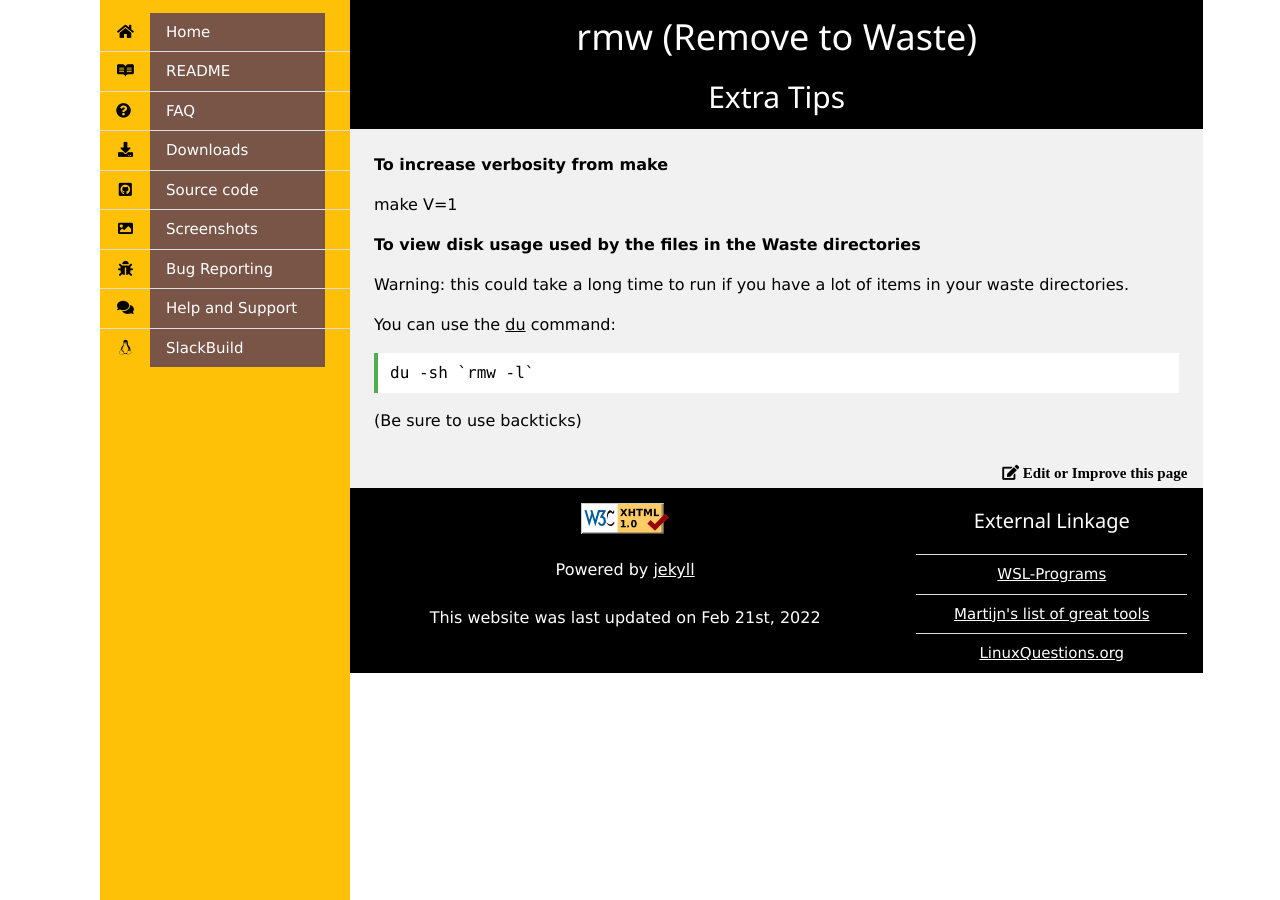
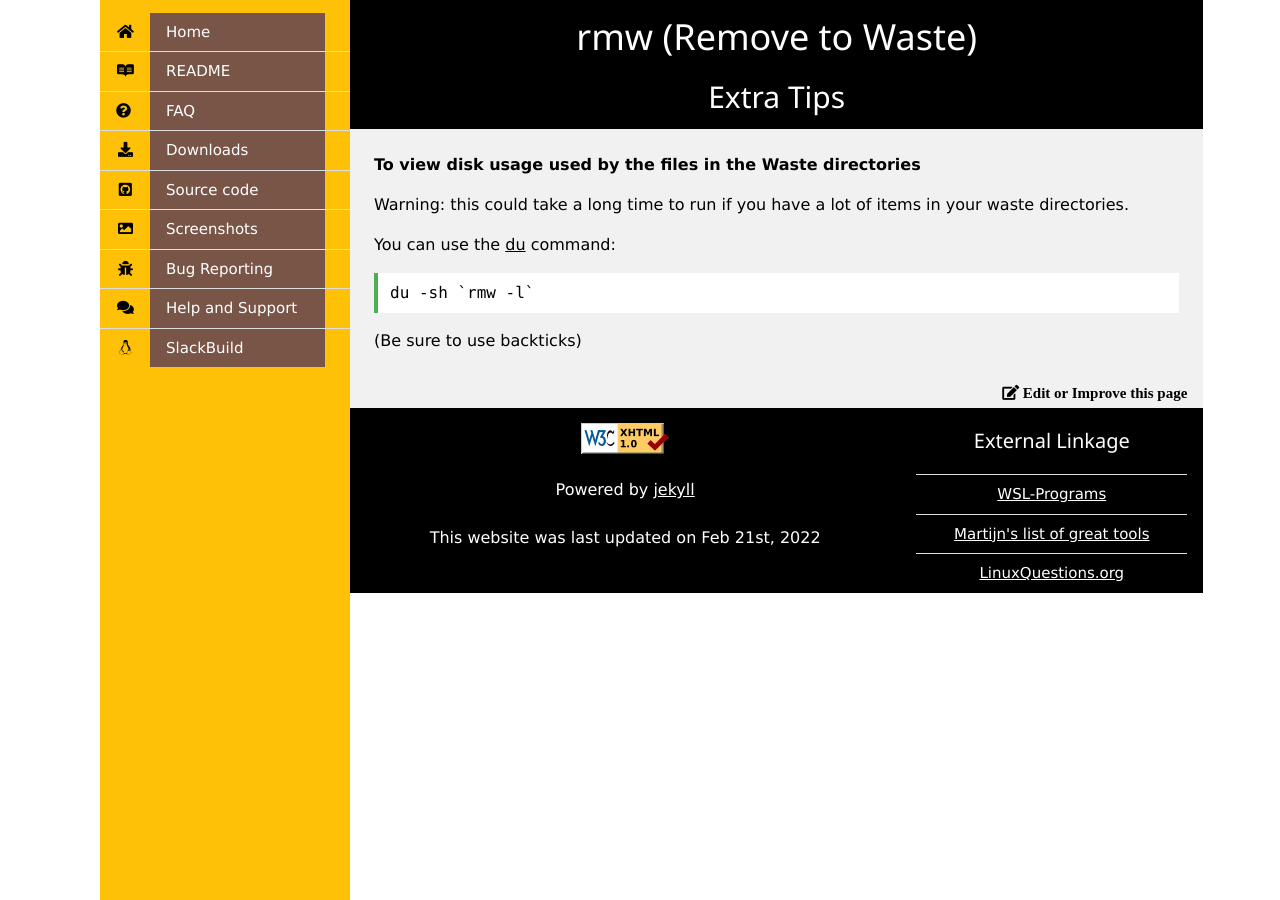
Before and after one commit to theimpossibleastronaut/rmw-website, a Jekyll site: the page built from extra_tips.md, in a window 1280 px wide. Built offline with Jekyll 4.4.1, drawn with Linux system fonts in a browser that asks for light colours.

Commit message:
extra_tips.md:remove deprecated make info

```diff
--- a/_includes/tail.html
+++ b/_includes/tail.html
@@ -17,7 +17,6 @@
         <li><h4>External Linkage</h4></li>
         <li><a title="A community powered list of programs that work (and those that don't) on the Windows subsystem for Linux" href="https://github.com/ethanhs/WSL-Programs">WSL-Programs</a></li>
         <li><a title="Martijn's list of great tools" href="https://sexybiggetje.codeberg.page/">Martijn's list of great tools</a></li>
-        <!-- <li><a href="http://www.filegate.net/">IFDC FileGate Project(sm)</a></li> -->
         <li><a href="https://www.linuxquestions.org/">LinuxQuestions.org</a></li>
       </ul>
     </div>
--- a/extra_tips.md
+++ b/extra_tips.md
@@ -2,10 +2,6 @@
 title: Extra Tips
 layout: default
 ---
-
-**To increase verbosity from make**
-
-make V=1
 
 **To view disk usage used by the files in the Waste directories**
 
```
